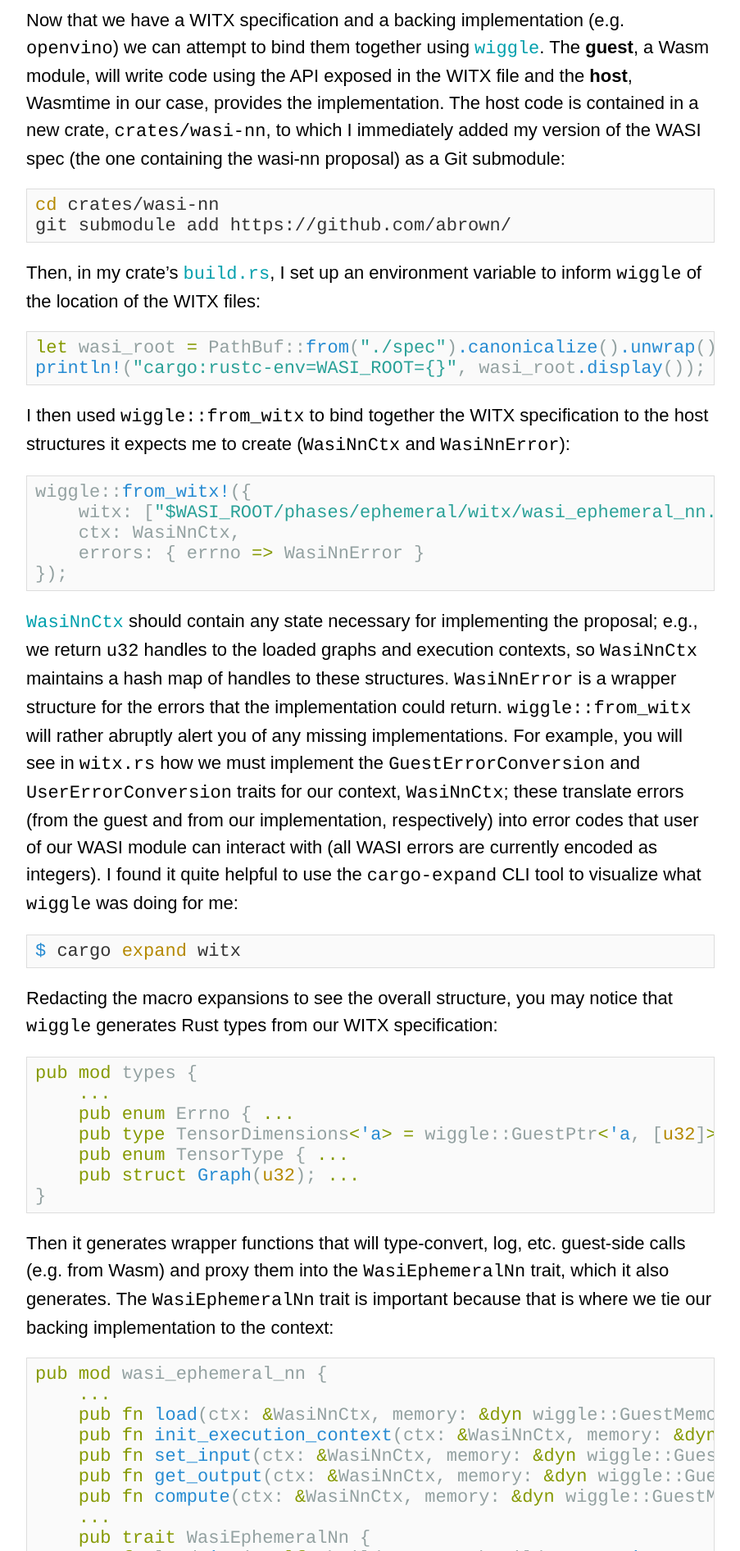
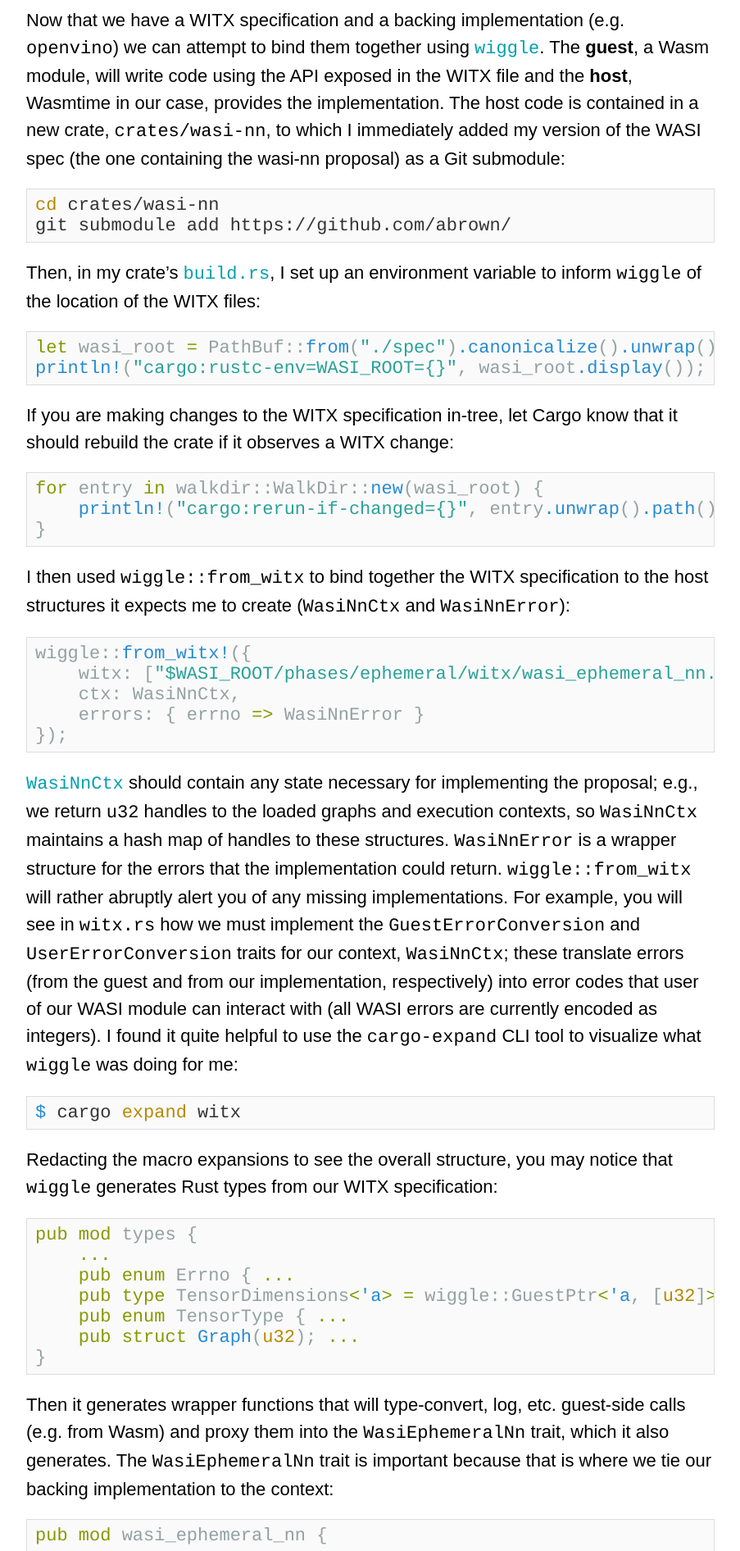
Before and after one commit to bytecodealliance/bytecodealliance.org, a Jekyll site: the page built from _posts/2020-12-18-implementing-wasi-nn-in-wasmtime.md, in a window 1280 px wide. Shown: the part 3108-5000 px from the top of the page at 82% size, without its empty margins (188-1091 px from the left). Built offline with Jekyll 4.4.1, drawn with Linux system fonts in a browser that asks for light colours; comment, search, counter and statistics services are not loaded; some of the changed text lies outside the part shown.

Commit message:
Clarify that WITX files can trigger a Cargo rebuild (#12)
* Clarify that WITX files can trigger a Cargo rebuild

This is based on discussion re: https://github.com/bytecodealliance/wasmtime/pull/2553.

* Update 2020-12-18-implementing-wasi-nn-in-wasmtime.md

````diff
--- a/_posts/2020-12-18-implementing-wasi-nn-in-wasmtime.md
+++ b/_posts/2020-12-18-implementing-wasi-nn-in-wasmtime.md
@@ -129,6 +129,15 @@ I set up an environment variable to inform `wiggle` of the location of the WITX
 ```rust
 let wasi_root = PathBuf::from("./spec").canonicalize().unwrap();
 println!("cargo:rustc-env=WASI_ROOT={}", wasi_root.display());
+```
+
+If you are making changes to the WITX specification in-tree, let Cargo know that it should rebuild
+the crate if it observes a WITX change:
+
+```rust
+for entry in walkdir::WalkDir::new(wasi_root) {
+    println!("cargo:rerun-if-changed={}", entry.unwrap().path().display());
+}
 ```
 
 I then used `wiggle::from_witx` to bind together the WITX specification to the host structures it
````
